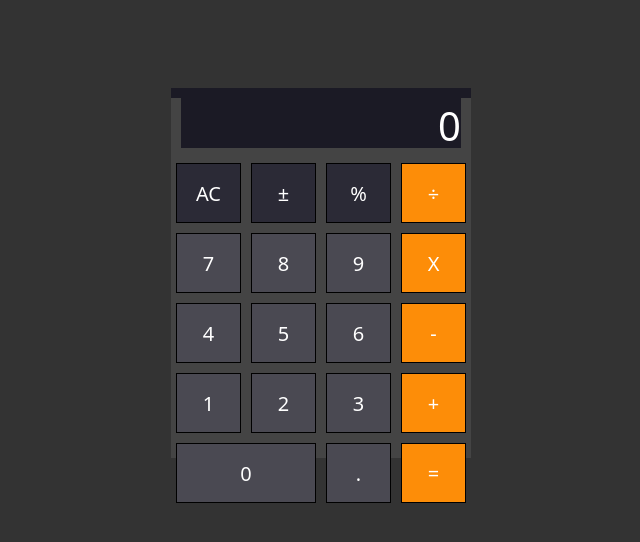
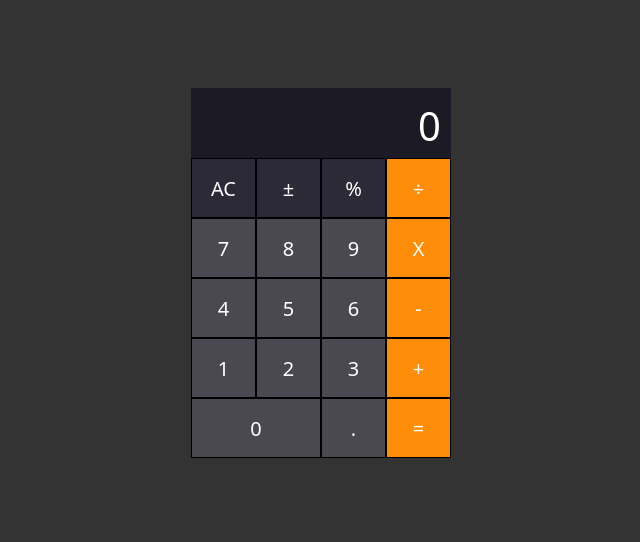
Before and after one commit to antieatingactivist/Angular-Calculator, an Angular app: page / in a window 1280 px wide. Shown: the top 542 px of the page, without its empty margins (319-959 px from the left). Built offline with nearby package versions, Linux system fonts and the light colour scheme.

Commit message:
adjusted styling

```diff
--- a/src/app/app.component.css
+++ b/src/app/app.component.css
@@ -7,6 +7,6 @@ body {
 main {
     margin-top: 10vh;
     background-color: #1b1a25;
-    width: 300px;
-    height: 360px;
+    width: 260px;
+    height: 370px;
 }
--- a/src/app/button/button.component.css
+++ b/src/app/button/button.component.css
@@ -1,7 +1,7 @@
 button {
     color: #FFFFFF;
     height: 60px;
-    margin: 5px;
+    /* margin: 5px; */
     border: 1px solid #000000;
     font-size: 20px;
 }
--- a/src/app/display/display.component.css
+++ b/src/app/display/display.component.css
@@ -2,8 +2,9 @@ div {
     color: #ffffff;
     width: calc(100% - 20px);
     background-color: #1b1a25;
-    margin: 10px;
+    margin: 0px;
     height: 50px;
+    padding: 10px;
     text-align: right;
     font-size: 40px;
 }
--- a/src/app/keypad/keypad.component.ts
+++ b/src/app/keypad/keypad.component.ts
@@ -31,7 +31,7 @@ export class KeypadComponent implements OnInit {
     {label: "2", color: "#4a4952", width: 65, type: "number", action: (label: string) => this.appendDisplay(label)},
     {label: "3", color: "#4a4952", width: 65, type: "number", action: (label: string) => this.appendDisplay(label)},
     {label: "+", color: "#fd8d08", width: 65, type: "add", active: false, action: () => this.changeActivation(15)},
-    {label: "0", color: "#4a4952", width: 140, type: "number", action: (label: string) => this.appendDisplay(label)},
+    {label: "0", color: "#4a4952", width: 130, type: "number", action: (label: string) => this.appendDisplay(label)},
     {label: ".", color: "#4a4952", width: 65, type: "decimal", action: (label: string) => this.appendDisplay(label)},
     {label: "=", color: "#fd8d08", width: 65, type: "equals", action: () => this.evaluate()}
   ]
```
